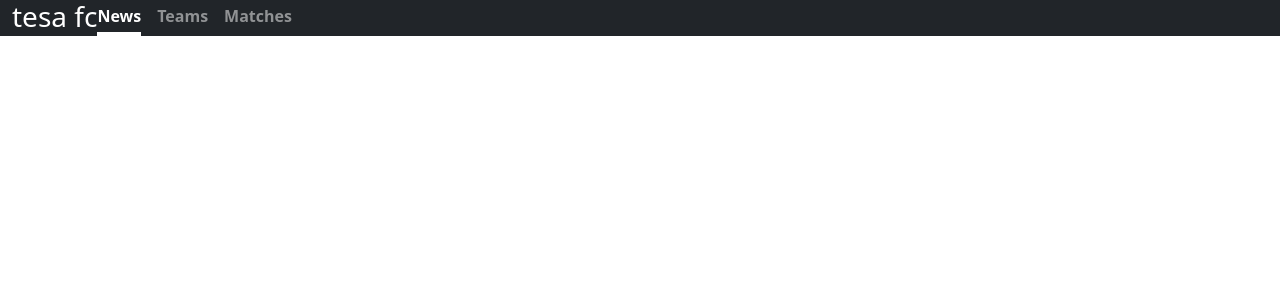
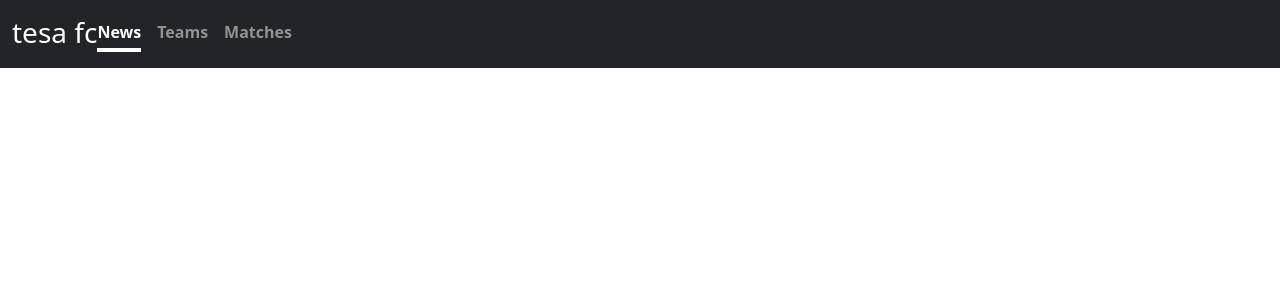
Before and after one commit to tesafc/tesafc.github.io, a Jekyll site: the page built from index.html, in a window 1280 px wide. Shown: the top 300 px of the page. Built offline with Jekyll 4.4.1, drawn with Linux system fonts in a browser that asks for light colours.

Commit message:
Update default.html

```diff
--- a/_layouts/default.html
+++ b/_layouts/default.html
@@ -21,7 +21,7 @@
     <link rel="stylesheet" href="{{ 'assets/stylesheet.css' | relative_url }}">
   </head>
   <body>
-    <header class="container-fluid d-flex mx-auto text-bg-dark">
+    <header class="container-fluid w-100 d-flex mx-auto text-bg-dark py-3">
       <h3 class="mb-0">{{ site.title }}</h3>
       <nav class="nav nav-masthead">
         <a class="nav-link fw-bold py-1 px-0 active" href="#">News</a>
```
